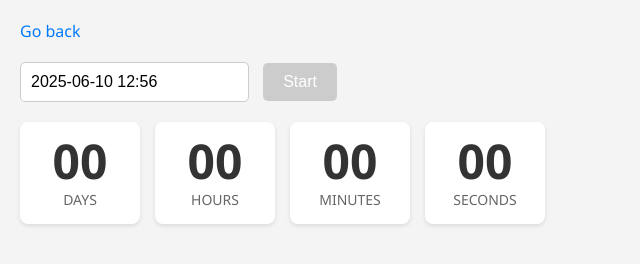
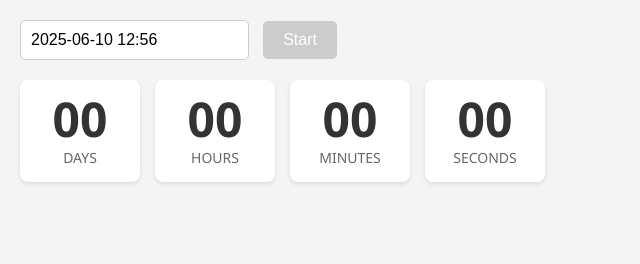
Before and after one commit to ohhamamcioglu/goit-js-hw-10, a plain HTML site: page 1-timer.html in a window 1280 px wide. Shown: the whole page, without its empty margins (0-640 px from the left). Drawn offline with Linux system fonts and the light colour scheme.

Commit message:
Deploying to gh-pages from @ ohhamamcioglu/goit-js-hw-10@d3a0c83caea0c4ee006d0384d8627b02e76546e8 🚀

```diff
--- a/1-timer.html
+++ b/1-timer.html
@@ -12,7 +12,7 @@
       <link rel="stylesheet" crossorigin href="/goit-js-hw-10/assets/1-timer-SPyLGEcY.css">
     </head>
   <body>
-    <p><a href="../index.html">Go back</a></p>
+
 
     <input type="text" id="datetime-picker" />
     <button type="button" data-start disabled>Start</button>
```
Also changed, not shown: 2-snackbar.html (+1 -1 lines), .prettierrc.json (deleted), 2 other files.
